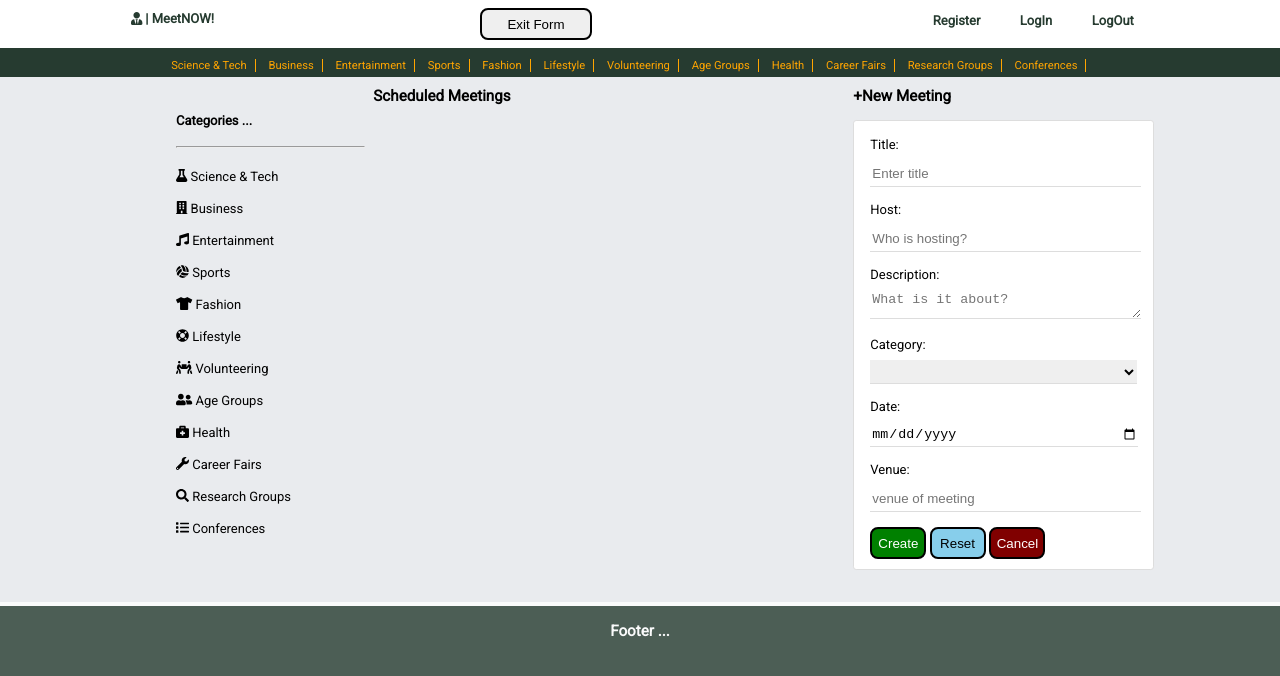
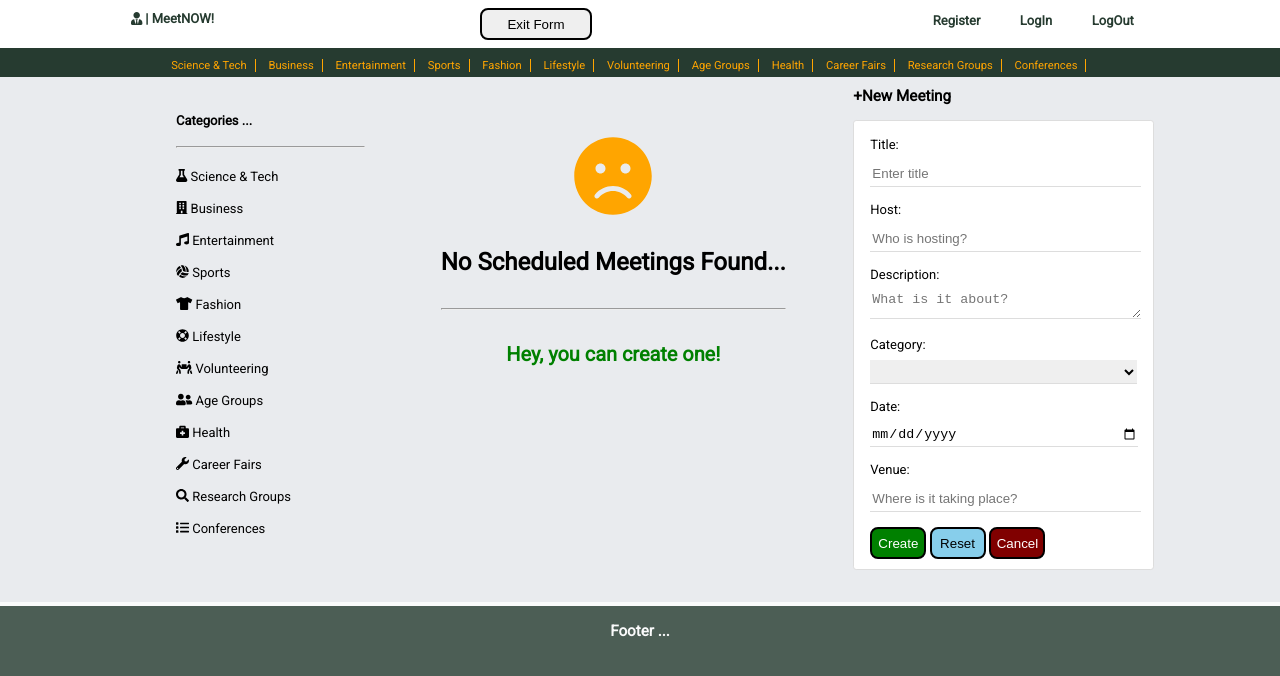
Before and after one commit to Waldheidemarie/meetnow, a React (Create React App) app: page /meetings in a window 1280 px wide. Both pictures are taken after a click on the button "Create Meeting". Shown: the top 676 px of the page. Built offline with nearby package versions, Linux system fonts and the light colour scheme.

Commit message:
added no-meeting notice

```diff
--- a/src/App.css
+++ b/src/App.css
@@ -112,14 +112,22 @@ button, img{
 
 /* =======Meeting List====== */
 
-.meeting-list{
+.meetings-list,
+.no-meetings{
     grid-column: 8 / span 9;
 }
 
-.meeting-list,
+.meetings-list,
 .meeting-activities,
-.m-form{
+.m-form,
+.no-meetings{
     padding-top: 1rem;
+}
+
+.no-meetings{
+    margin: 4rem auto;
+    font-size: 1.5rem;
+    text-align: center;
 }
 
 .meeting{
--- a/src/components/CreateMeetingForm.js
+++ b/src/components/CreateMeetingForm.js
@@ -64,11 +64,11 @@ class CreateMeetingForm extends Component {
           </div><br />
           <div className="form-input">
             <label htmlFor="date">Date:</label><br />
-            <Field component="input" type="date" name="date" placeholder="date of meeting" />
+            <Field component="input" type="date" name="date" />
           </div><br />
           <div className="form-input">
             <label htmlFor="venue">Venue:</label><br />
-            <Field component="input" type="text" name="venue" placeholder="venue of meeting" />
+            <Field component="input" type="text" name="venue" placeholder="Where is it taking place?" />
           </div><br />
           <div className="f-buttons">
             <button className="btn-submit" type="submit" disabled={pristine || submitting}>Create</button>
--- a/src/components/MeetingsList.js
+++ b/src/components/MeetingsList.js
@@ -1,6 +1,8 @@
 import React, { Component } from 'react';
 import { connect } from 'react-redux';
 import { fetchMeetings, showMeeting } from '../actions';
+import { FontAwesomeIcon } from '@fortawesome/react-fontawesome';
+import { faFrown } from '@fortawesome/free-solid-svg-icons';
 import Meeting from './Meeting';
 
 class MeetingsList extends Component {
@@ -17,15 +19,20 @@ class MeetingsList extends Component {
 
 
     render () {
-        if(!this.props){
-            return <div><h1>Please wait. Loading...</h1></div>
+        if(this.props.meetings.length === 0){
+            return <div className="no-meetings">
+                        <FontAwesomeIcon icon={faFrown} style={{"font-size": "5rem", "color": "orange" }}/>
+                        <h4>No Scheduled Meetings Found...</h4>
+                        <hr />
+                        <h5 style={{"color" : "green"}}>Hey, you can create one!</h5>
+                    </div>
         }
 
         const { meetings, showMeeting } = this.props;
         console.log(this.props);
 
         return (
-            <div className="meeting-list">
+            <div className="meetings-list">
                 <h3>Scheduled Meetings</h3>
                 { this.renderMeetings(meetings) }
             </div>
--- a/src/components/NavBar.js
+++ b/src/components/NavBar.js
@@ -1,6 +1,6 @@
 import React, { Component } from 'react';
-import { FontAwesomeIcon } from '@fortawesome/react-fontawesome'
-import { faUserTie } from '@fortawesome/free-solid-svg-icons'
+import { FontAwesomeIcon } from '@fortawesome/react-fontawesome';
+import { faUserTie } from '@fortawesome/free-solid-svg-icons';
 
 class NavBar extends Component {
 
```
Also changed, not shown: src/components/EditMeetingForm.js (+87 -0 lines).
